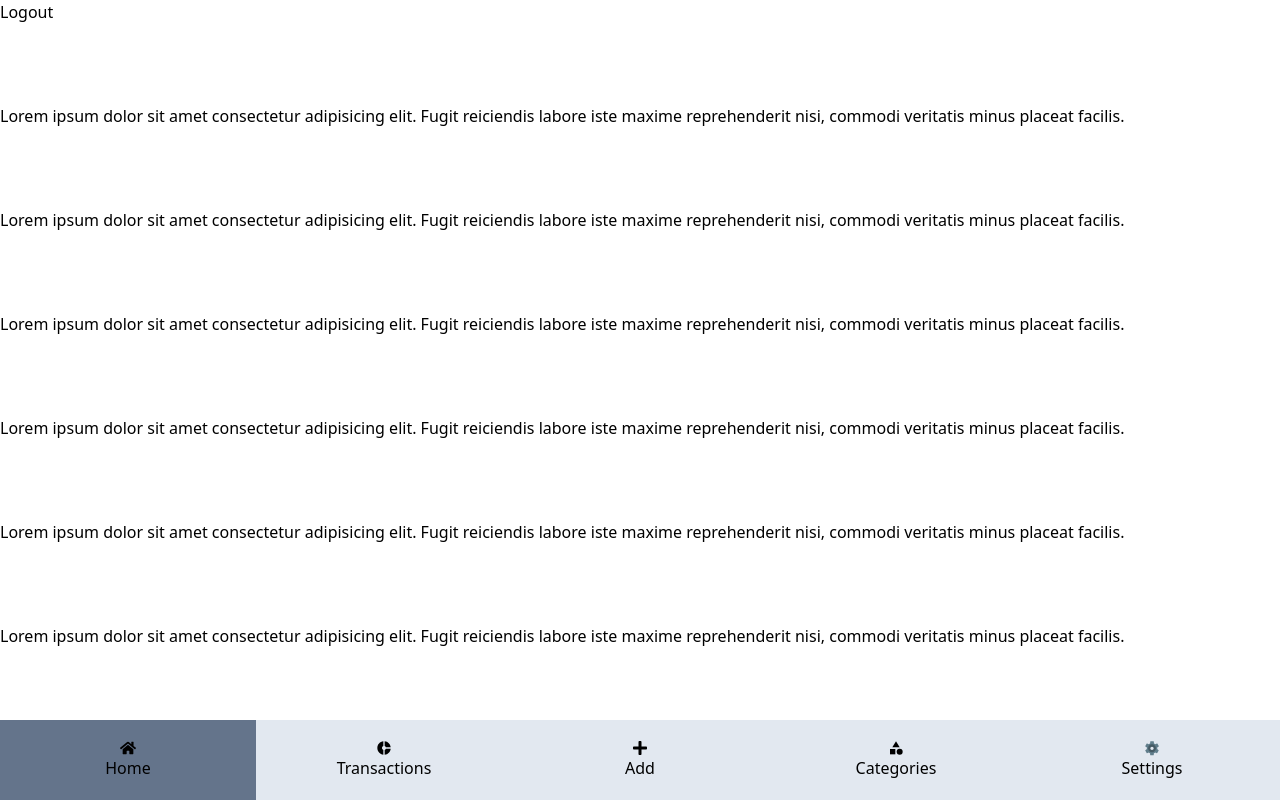
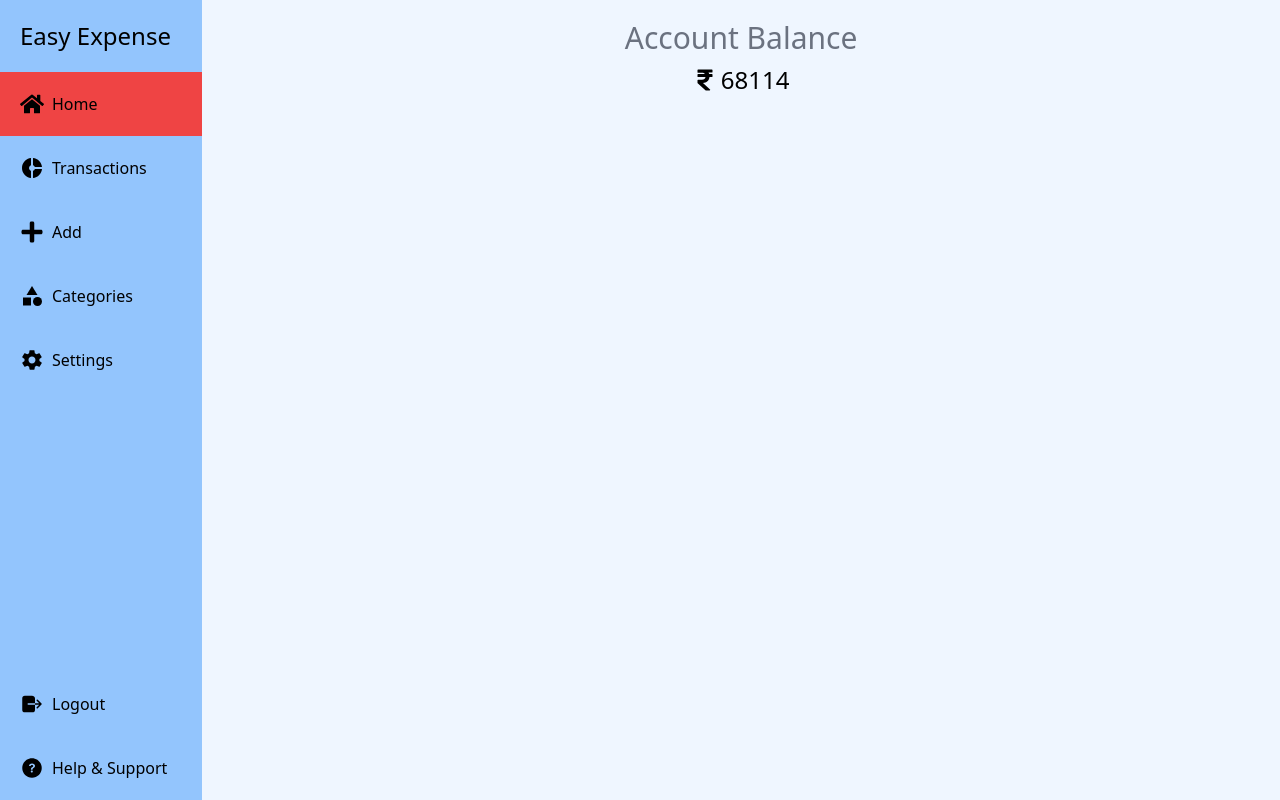
Before and after one commit to GeekyNaved/Easy-Expense, a React (Vite) app: page /home in a window 1280 px wide. Built offline with nearby package versions, Linux system fonts and the light colour scheme; sample sign-in values are in the browser's storage.

Commit message:
adding seperate side navbar for desktops & adding home screen

```diff
--- a/src/pages/main/Trasactions.jsx
+++ b/src/pages/main/Trasactions.jsx
@@ -1,6 +1,6 @@
 const Transactions = () => {
   return (
-    <>
+    <div>
       <div className="my-20">
         Lorem ipsum dolor sit amet consectetur adipisicing elit. Fugit
         reiciendis labore iste maxime reprehenderit nisi, commodi veritatis
@@ -36,7 +36,7 @@ const Transactions = () => {
         reiciendis labore iste maxime reprehenderit nisi, commodi veritatis
         minus placeat facilis.
       </div>
-    </>
+    </div>
   );
 };
 
--- a/src/pages/main/home.jsx
+++ b/src/pages/main/home.jsx
@@ -1,50 +1,13 @@
-import {useNavigate} from "react-router-dom";
+import {FaRupeeSign} from "react-icons/fa";
 
 const Home = () => {
-  const navigate = useNavigate();
-  const token = localStorage.getItem("token");
-  console.log("token:Home", token);
-  const logout = () => {
-    localStorage.clear();
-    navigate("/login");
-  };
   return (
-    <div>
-      <button onClick={logout}>Logout</button>
-      <div className="my-20">
-        Lorem ipsum dolor sit amet consectetur adipisicing elit. Fugit
-        reiciendis labore iste maxime reprehenderit nisi, commodi veritatis
-        minus placeat facilis.
-      </div>
-      <div className="my-20">
-        Lorem ipsum dolor sit amet consectetur adipisicing elit. Fugit
-        reiciendis labore iste maxime reprehenderit nisi, commodi veritatis
-        minus placeat facilis.
-      </div>
-      <div className="my-20">
-        Lorem ipsum dolor sit amet consectetur adipisicing elit. Fugit
-        reiciendis labore iste maxime reprehenderit nisi, commodi veritatis
-        minus placeat facilis.
-      </div>
-      <div className="my-20">
-        Lorem ipsum dolor sit amet consectetur adipisicing elit. Fugit
-        reiciendis labore iste maxime reprehenderit nisi, commodi veritatis
-        minus placeat facilis.
-      </div>
-      <div className="my-20">
-        Lorem ipsum dolor sit amet consectetur adipisicing elit. Fugit
-        reiciendis labore iste maxime reprehenderit nisi, commodi veritatis
-        minus placeat facilis.
-      </div>
-      <div className="my-20">
-        Lorem ipsum dolor sit amet consectetur adipisicing elit. Fugit
-        reiciendis labore iste maxime reprehenderit nisi, commodi veritatis
-        minus placeat facilis.
-      </div>
-      <div className="my-20">
-        Lorem ipsum dolor sit amet consectetur adipisicing elit. Fugit
-        reiciendis labore iste maxime reprehenderit nisi, commodi veritatis
-        minus placeat facilis.
+    <div className="px-5 py-5 flex justify-center items-center">
+      <div className="flex flex-col items-center gap-2">
+        <p className="text-3xl text-gray-500">Account Balance</p>
+        <div className="flex gap-1 items-center text-2xl">
+          <FaRupeeSign /> <p>68114</p>
+        </div>
       </div>
     </div>
   );
--- a/src/pages/router/BottomNavbar.jsx
+++ b/src/pages/router/BottomNavbar.jsx
@@ -54,12 +54,12 @@ const BottomNavbar = () => {
         to="/settings"
         className={({isActive}) =>
           isActive
-            ? "bg-slate-500 flex flex-col items-center px-4 py-5"
-            : "bg-slate-200 flex flex-col items-center px-4 py-5"
+            ? "bg-slate-500 flex flex-col items-center px-4 py-4"
+            : "bg-slate-200 flex flex-col items-center px-4 py-4"
         }
       >
         <FcSettings />
-        <p className="text3xl">Settings</p>
+        <p>Settings</p>
       </NavLink>
     </div>
   );
--- a/src/pages/router/MainRoutes.jsx
+++ b/src/pages/router/MainRoutes.jsx
@@ -1,7 +1,20 @@
 import {Navigate, Outlet} from "react-router-dom";
 import BottomNavbar from "./BottomNavbar";
+import {useEffect, useState} from "react";
+import SideNavbar from "./SideNavbar";
 
 const MainRoutes = () => {
+  const [isMobile, setIsMobile] = useState(Boolean);
+  // check user's device is mobile or desktop to bottomNavbar on mobile & sideNavbar in desktops
+  useEffect(() => {
+    const userAgent = navigator.userAgent || window.opera;
+    setIsMobile(
+      /android|webos|iphone|ipad|ipod|blackberry|iemobile|opera mini/i.test(
+        userAgent.toLowerCase()
+      )
+    );
+  }, []);
+
   const isLoggedIn = () => {
     let data = localStorage.getItem("token");
     if (data != null) return true;
@@ -9,12 +22,12 @@ const MainRoutes = () => {
   };
   if (isLoggedIn()) {
     return (
-      <>
-        <div className="max-h-2">
+      <div className="flex flex-row w-screen h-screen overflow-x-hidden">
+        {isMobile ? <BottomNavbar /> : <SideNavbar />}
+        <div className="w-screen h-screen bg-blue-50 overflow-hidden">
           <Outlet />
         </div>
-        <BottomNavbar />
-      </>
+      </div>
     );
   } else {
     return <Navigate to={"/login"} />;
--- /dev/null
+++ b/src/pages/router/SideNavbar.jsx
@@ -0,0 +1,90 @@
+import {NavLink, useNavigate} from "react-router-dom";
+import {FaHome, FaPlus} from "react-icons/fa";
+import {MdCategory, MdDonutSmall} from "react-icons/md";
+import {IoLogOut} from "react-icons/io5";
+import {IoIosHelpCircle, IoMdSettings} from "react-icons/io";
+
+const SideNavbar = () => {
+  const navigate = useNavigate();
+  const token = localStorage.getItem("token");
+  // console.log("token:Home", token);
+  const logout = () => {
+    localStorage.clear();
+    navigate("/login");
+  };
+  return (
+    // <div className="fixed top-0 flex flex-col h-full bg-orange-400 ">
+    <div className="bg-blue-300 flex flex-col w-60">
+      <div className="flex-1">
+        <h1 className="p-5 text-2xl font-medium">Easy Expense</h1>
+        <NavLink
+          to="/home"
+          className={({isActive}) =>
+            isActive
+              ? "bg-red-500 flex items-center gap-2 p-5"
+              : " flex items-center gap-2 p-5"
+          }
+        >
+          <FaHome className="text-2xl" />
+          <p className="text-md">Home</p>
+        </NavLink>
+        <NavLink
+          to="/transactions"
+          className={({isActive}) =>
+            isActive
+              ? "bg-red-500 flex items-center gap-2 p-5"
+              : " flex items-center gap-2 p-5"
+          }
+        >
+          <MdDonutSmall className="text-2xl" />
+          <p className="text-md">Transactions</p>
+        </NavLink>
+        <NavLink
+          to="/add"
+          className={({isActive}) =>
+            isActive
+              ? "bg-red-500 flex items-center gap-2 p-5"
+              : " flex items-center gap-2 p-5"
+          }
+        >
+          <FaPlus className="text-2xl" />
+          <p className="text-md">Add</p>
+        </NavLink>
+        <NavLink
+          to="/categories"
+          className={({isActive}) =>
+            isActive
+              ? "bg-red-500 flex items-center gap-2 p-5"
+              : " flex items-center gap-2 p-5"
+          }
+        >
+          <MdCategory className="text-2xl" />
+          <p className="text-md">Categories</p>
+        </NavLink>
+        <NavLink
+          to="/settings"
+          className={({isActive}) =>
+            isActive
+              ? "bg-red-500 flex items-center gap-2 p-5"
+              : " flex items-center gap-2 p-5"
+          }
+        >
+          <IoMdSettings className="text-2xl" />
+          <p className="text-md">Settings</p>
+        </NavLink>
+      </div>
+      <div>
+        <button className="flex items-center gap-2 p-5" onClick={logout}>
+          <IoLogOut className="text-2xl" />
+          Logout
+        </button>
+        <div className="flex items-center gap-2 p-5">
+          <IoIosHelpCircle className="text-2xl" />
+          Help & Support
+        </div>
+      </div>
+    </div>
+  );
+};
+
+export default SideNavbar;
```
